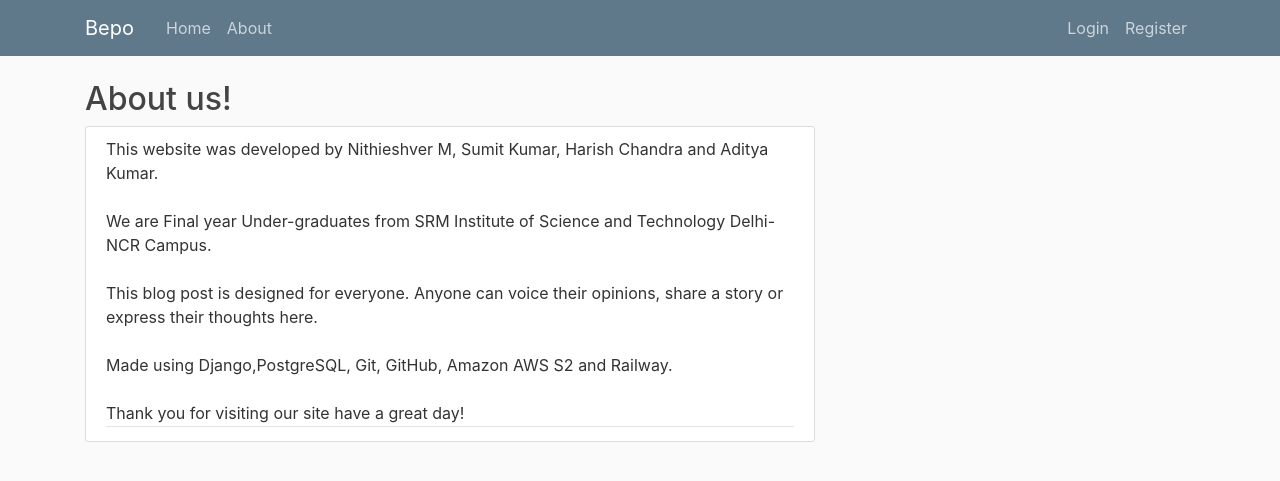
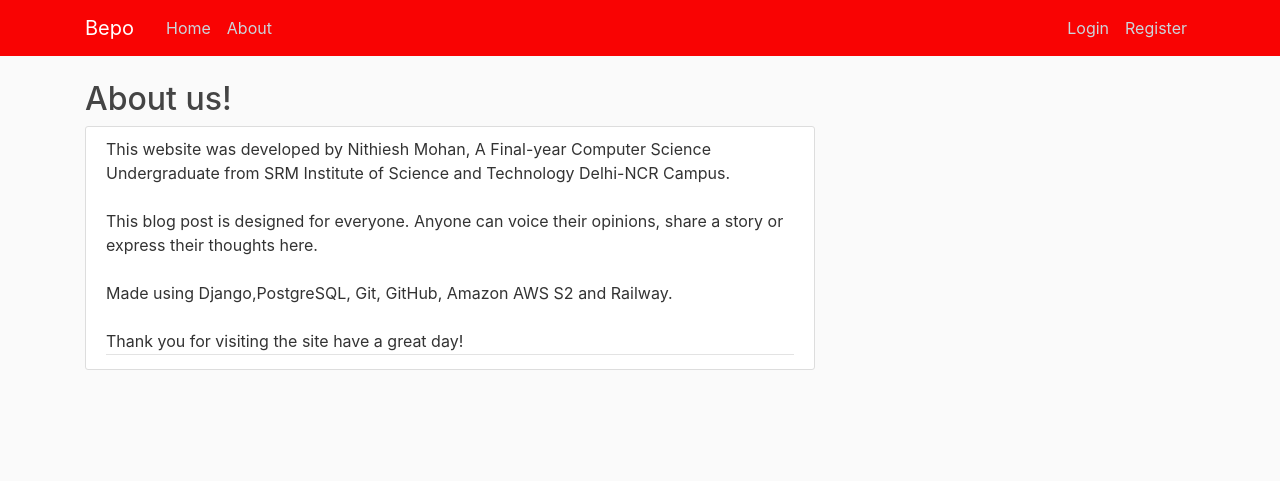
Before and after one commit to nithieshM/Bepo-Blog, a Django app: page /about/ in a window 1280 px wide. Shown: the top 481 px of the page. Run offline with Django 4.2, Linux system fonts and the light colour scheme; some libraries are stand-ins or nearby versions.

Commit message:
Required Changes

```diff
--- a/blog/static/blog/main.css
+++ b/blog/static/blog/main.css
@@ -13,7 +13,7 @@ body {
   }
 
   .bg-steel {
-    background-color: #5f788a;
+    background-color: #f90303;
   }
 
   .site-header .navbar-nav .nav-link {
--- a/blog/templates/blog/about.html
+++ b/blog/templates/blog/about.html
@@ -6,15 +6,13 @@
 
         <div class="media-body">
         <div class="article-metadata">
-                This website was developed by Nithieshver M, Sumit Kumar, Harish Chandra and Aditya Kumar.</br>
-                </br>
-                We are Final year Under-graduates from SRM Institute of Science and Technology Delhi-NCR Campus.</br>
+                This website was developed by Nithiesh Mohan, A Final-year Computer Science Undergraduate from SRM Institute of Science and Technology Delhi-NCR Campus.</br>
                 </br>
                 This blog post is designed for everyone. Anyone can voice their opinions, share a story or express their thoughts here.</br>
                 </br>
                 Made using Django,PostgreSQL, Git, GitHub, Amazon AWS S2 and Railway.</br>
                 </br>
-                Thank you for visiting our site have a great day!
+                Thank you for visiting the site have a great day!
                 </div>
         </div>
     </article>
```
